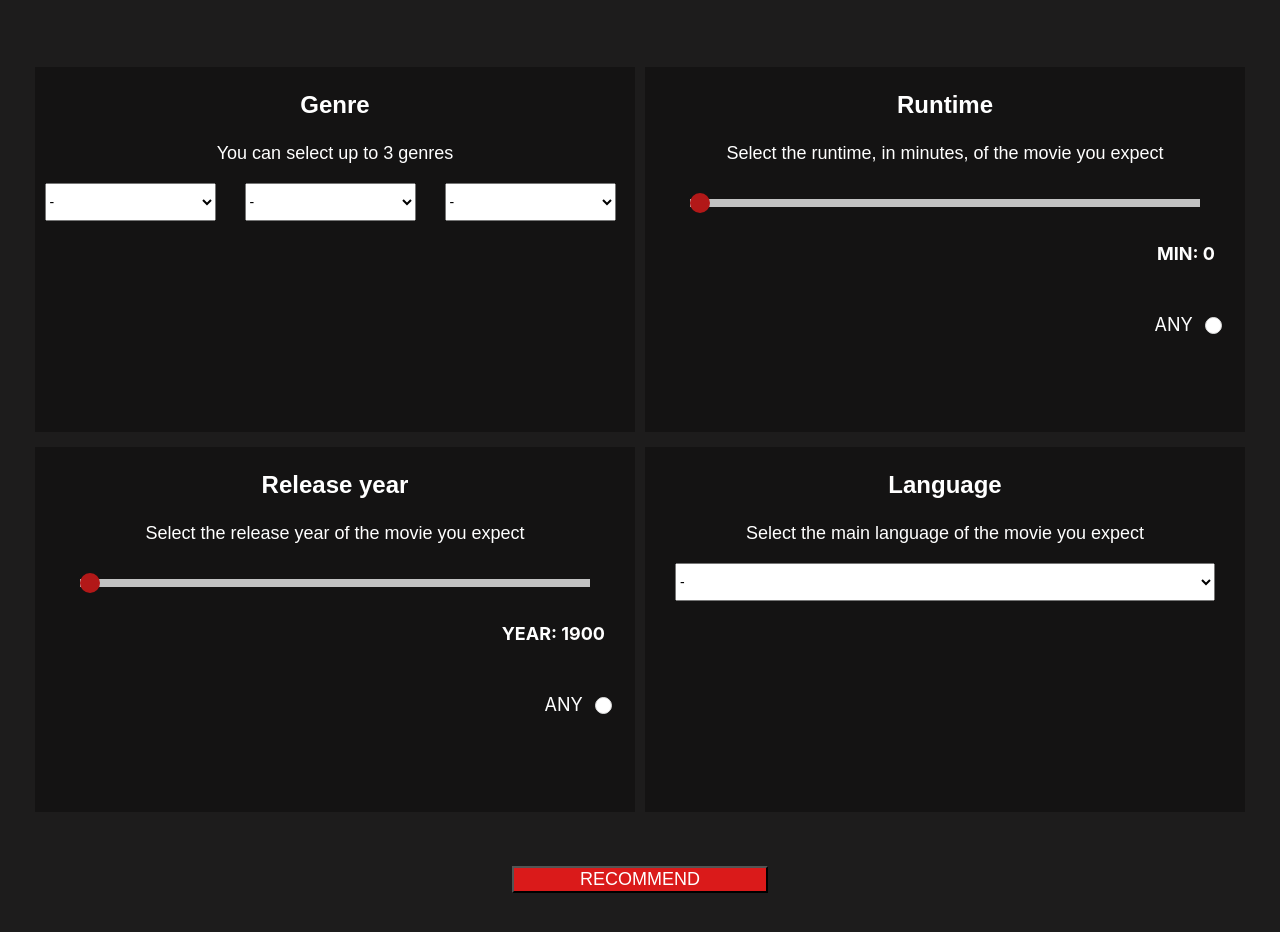
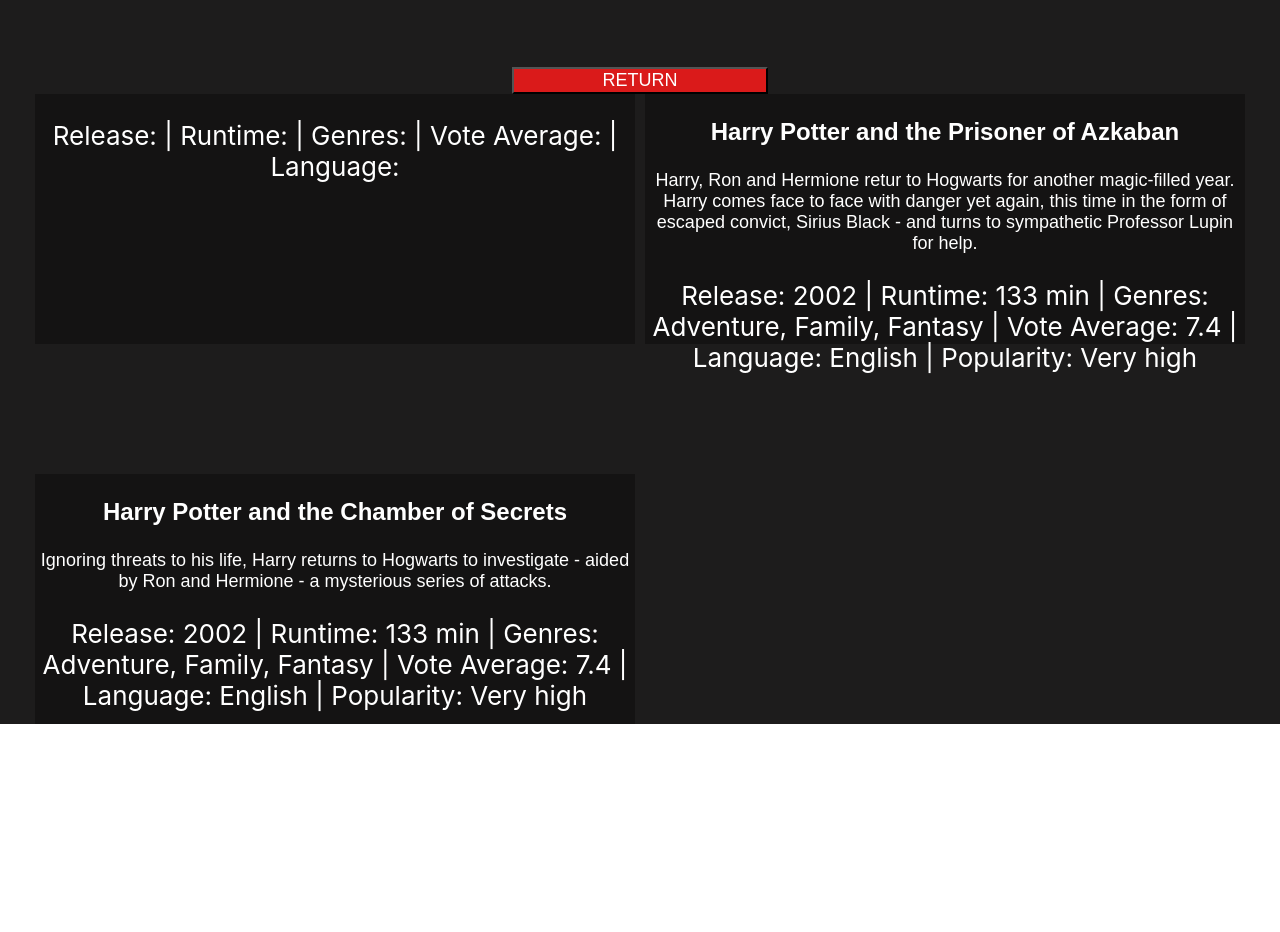
Before and after one commit to TiagoMPereira/WEB-movie_recommender_front, a React (Create React App) app in the folder cinebusca/: page /recommendation in a window 1280 px wide. Shown: the part 160-1092 px from the top of the page. After the commit the page ends 884 px from the top, so only its background shows below. Built offline with nearby package versions, Linux system fonts and the light colour scheme.

Commit message:
feat: communication front-back

```diff
--- a/cinebusca/src/index.js
+++ b/cinebusca/src/index.js
@@ -2,10 +2,11 @@
 import ReactDOM from 'react-dom/client';
 import './index.css';
 import App from './pages/Home/App';
+import Routes from './routes';
 
 const root = ReactDOM.createRoot(document.getElementById('root'));
 root.render(
   <React.StrictMode>
-    <App />
+    <Routes />
   </React.StrictMode>
 );
--- a/cinebusca/src/pages/Home/App.js
+++ b/cinebusca/src/pages/Home/App.js
@@ -1,7 +1,5 @@
 import './App.css';
 import React, { useState } from 'react';
-import Screen from '../Response/Screen'
-import { useHistory } from 'react-router-dom';
 
 //////////////////////////////////////////////////////////////
 
@@ -312,9 +310,9 @@
     })
   })
   .then(response => response.json())
-  .then(data =>{
-    const resultadoElement = document.getElementById('resultado');
-    resultadoElement.innerHTML = data && data.status;
+  .then(data => {
+    localStorage.setItem('dados', JSON.stringify(data && data.movies.movie0));
+    window.location.href = '/recommendation';
   })
   .catch(error => console.error(error))
 
--- a/cinebusca/src/pages/Response/Screen.js
+++ b/cinebusca/src/pages/Response/Screen.js
@@ -1,5 +1,5 @@
 import './App.css';
-import React, { useState } from 'react';
+import React, { useState, useEffect } from 'react';
 
 
 const movie = {
@@ -12,6 +12,16 @@
   }
 
   function Screen() {
+    const [dados, setDados] = useState({});
+
+    useEffect(() => {
+      // Recupera os dados do localStorage
+      const dadosSalvos = localStorage.getItem('dados');
+      if (dadosSalvos) {
+        setDados(JSON.parse(dadosSalvos));
+      }
+    }, []);
+
     return (
       <div className="App">
         <header className="App-header">
@@ -25,10 +35,9 @@
             <button className="submit" type="button">RETURN</button>
           <section className="Form">
           <div>
-              <p className="P-form-title">Harry Potter and the Philosopher's Stone</p>
-              <p className="P-form-description">Harry, Ron and Hermione retur to Hogwarts for another magic-filled year. Harry comes face to face with danger yet again, this time in the form of escaped convict,
-  Sirius Black - and turns to sympathetic Professor Lupin for help.</p>
-              <p className="P-form-infos"> Release: {movie.release}  |  Runtime: {movie.runtime}  |  Genres: {movie.genres}  |  Vote Average: {movie.voteAverage}  |  Language: {movie.language}  |  Popularity: {movie.popularity} </p>
+              <p className="P-form-title">{dados.title}</p>
+              <p className="P-form-description">{dados.overview}</p>
+              <p className="P-form-infos"> Release: {dados.release_year}  |  Runtime: {dados.runtime}  |  Genres: {dados.genres}  |  Vote Average: {dados.vote_average}  |  Language: {dados.original_language}</p>
             </div>
             <div>
               <p className="P-form-title">Harry Potter and the Chamber of Secrets</p>
--- /dev/null
+++ b/cinebusca/src/routes.js
@@ -0,0 +1,21 @@
+import React from 'react';
+import { BrowserRouter as Router, Switch, Route } from 'react-router-dom';
+import Screen from './pages/Response/Screen'
+import App from './pages/Home/App'
+
+function Routes() {
+  return (
+    <Router>
+      <Switch>
+        <Route path="/" exact>
+          <App />
+        </Route>
+        <Route path="/recommendation">
+          <Screen />
+        </Route>
+      </Switch>
+    </Router>
+  );
+}
+
+export default Routes;
```
